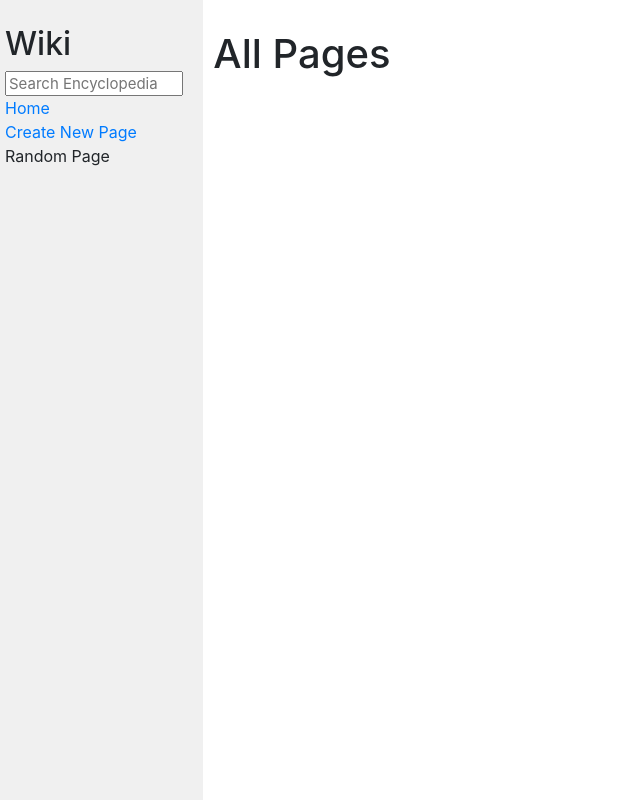
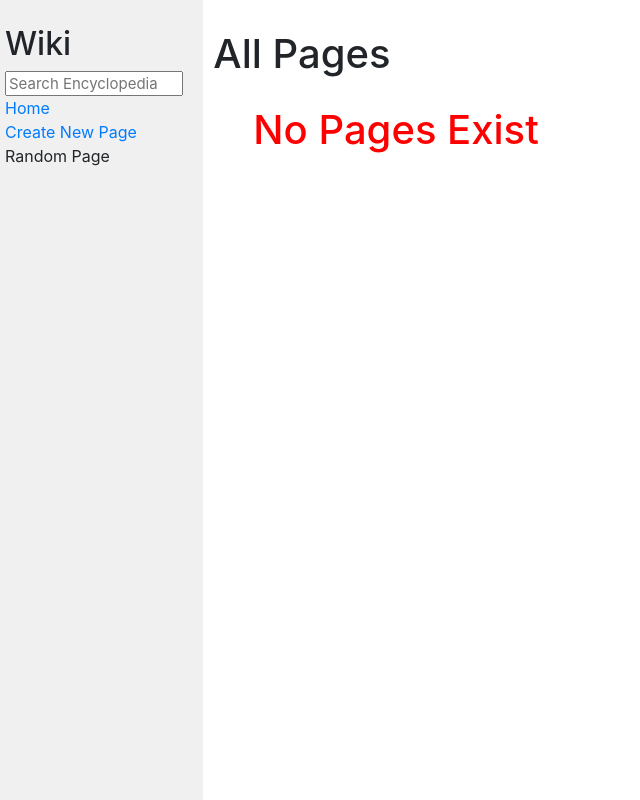
Before and after one commit to bencodes8/wiki, a Django app: template encyclopedia/templates/encyclopedia/index.html in a window 1280 px wide. Shown: the whole page, without its empty margins (0-640 px from the left). Run offline with Django 3.2, Linux system fonts and the light colour scheme; the template is opened without the code that fills it, so the values that code supplies are empty; some libraries are stand-ins or nearby versions.

Commit message:
added h1 if no pages are found

```diff
--- a/encyclopedia/templates/encyclopedia/index.html
+++ b/encyclopedia/templates/encyclopedia/index.html
@@ -11,6 +11,7 @@
         {% for entry in entries %}
             <li> <a href="{% url 'encyclopedia:entry' title=entry %}"> {{ entry }} </a> </li>
             {% empty %}
+            <h1 id="error">No Pages Exist</h1>
         {% endfor %}
     </ul>
 
```
